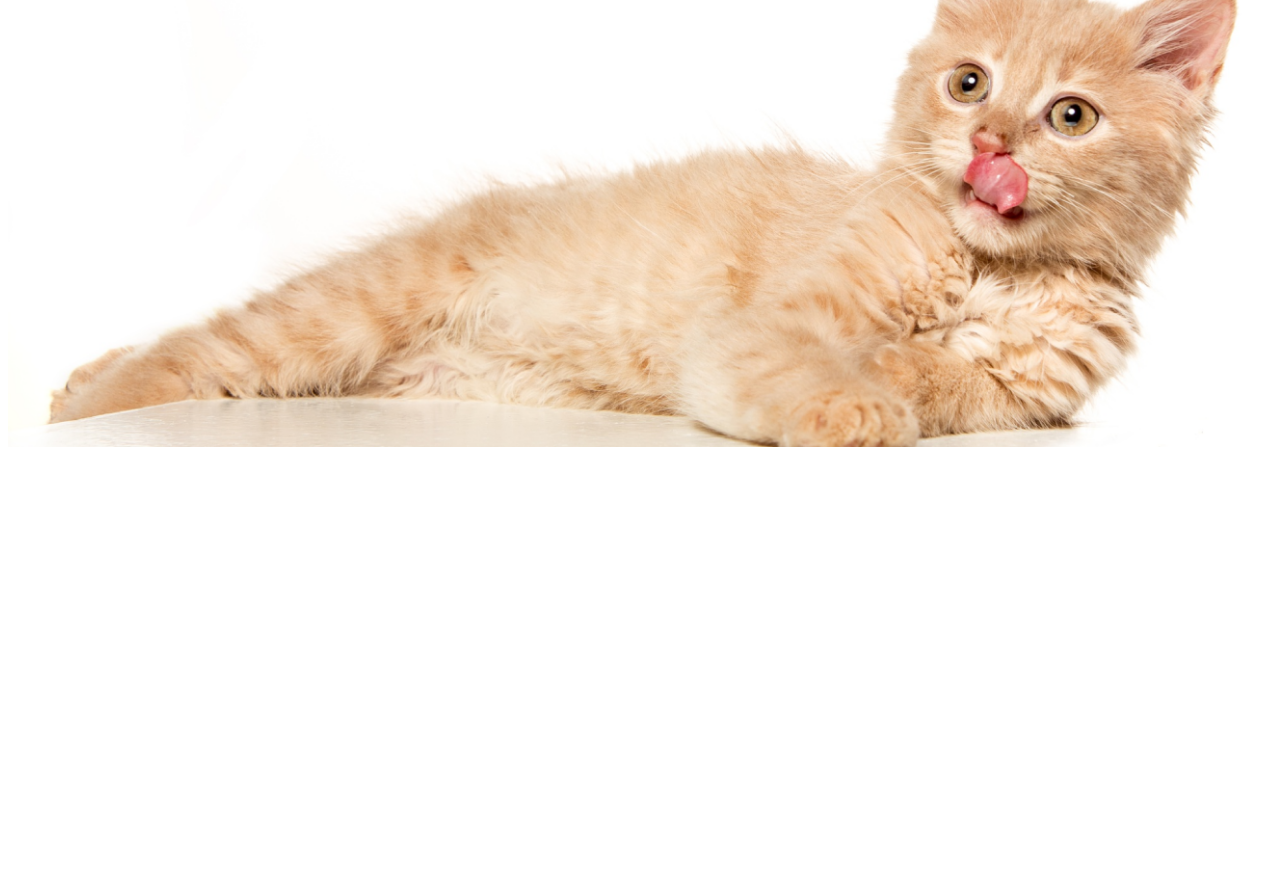
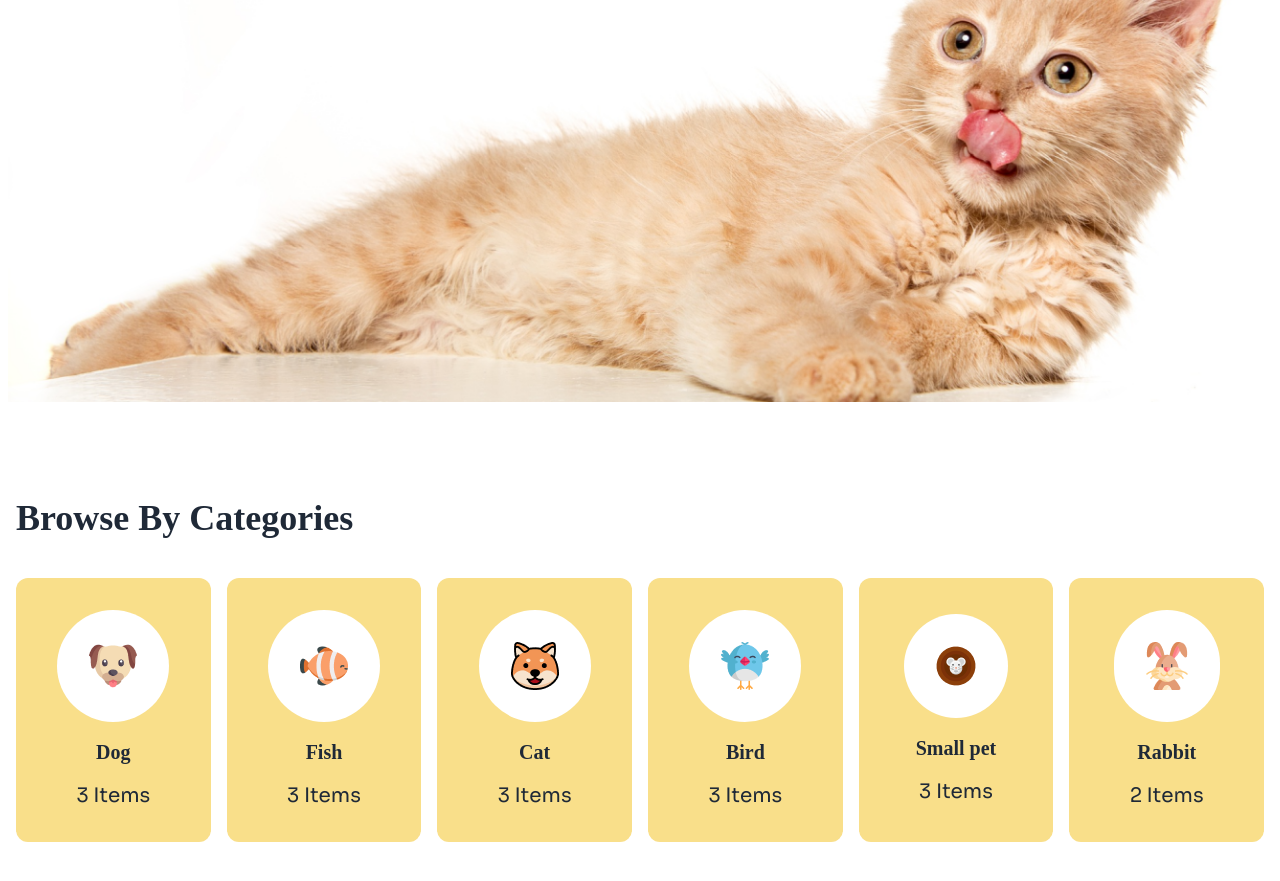
Before and after one commit to shanjidarahaman/pet-shop, a plain HTML site: page index.html in a window 1280 px wide. Shown: the part 439-1320 px from the top of the page. Before the commit the page ends 886 px from the top, so only its background shows below. Drawn offline with nearby package versions, Linux system fonts and the light colour scheme; a web font is replaced by a local one.

Commit message:
Category section and design updated

```diff
--- a/index.html
+++ b/index.html
@@ -14,6 +14,7 @@
     <link rel="preconnect" href="https://fonts.googleapis.com">
     <link rel="preconnect" href="https://fonts.gstatic.com" crossorigin>
     <link href="https://fonts.googleapis.com/css2?family=ADLaM+Display&display=swap" rel="stylesheet">
+
     <!--DaisyUI and Tailwindcss -->
     <link href="https://cdn.jsdelivr.net/npm/daisyui@4.12.23/dist/full.min.css" rel="stylesheet" type="text/css" />
     <script src="https://cdn.tailwindcss.com"></script>
@@ -24,19 +25,30 @@
                     colors: {
                         clifford: '#da373d',
                         'maincolor': '#FFDC26',
-                        'mainbg': '#FFF9F4'
+                        'mainbg': '#FFF9F4',
+                        'maincard': '#F9DF8A'
                     }
                 }
             }
         }
     </script>
     <title>Pet Shop</title>
+    <style>
+        .font-sora {
+            font-family: "Sora", serif;
+        }
+
+        .font-adam {
+            font-family: "ADLaM Display", serif;
+        }
+    </style>
 </head>
 
-<body>
+<body class="font-sora ">
     <!-- Header section -->
-    <header>
-        <div class="bg-mainbg lg:py-2 mb-20">
+    <header class="relative">
+        <!-- Navbar -->
+        <div class="bg-mainbg lg:py-2">
             <nav class="container mx-auto">
                 <div class="navbar">
                     <div class="navbar-start">
@@ -95,7 +107,7 @@
             </nav>
         </div>
         <!-- Hero Section -->
-        <section class="container mx-auto relative px-2 mb-20">
+        <section class="container mx-auto px-2 my-10 relative">
             <!-- Hero Text -->
             <div class="text-left absolute w-2/3 md:w-1/2 top-0 z-10 space-y-5">
                 <h1 class="font-adam  text-3xl md:text-5xl">Pamper Your Pet, <br> They Deserve <br>the Bes</h1>
@@ -112,20 +124,77 @@
             </div>
             <!-- hero image -->
 
-            <div class="absolute top-36 md:top-0">
+            <div class="relative top-32 md:top-0">
+
                 <img src="c1-assets/cat-big.png">
             </div>
         </section>
 
+
     </header>
 
     <!-- Main Section -->
-    <main>
+    <main class="container mx-auto">
+        <!-- Categories Section -->
+        <section class="mt-48 md:my-24 mx-4">
+            <div class="flex  justify-start flex-col gap-10">
+                <h1 class="text-2xl font-bold font-adam md:text-4xl">
+                    Browse By Categories
+                </h1>
 
+                <!-- Cards -->
+                <div class="grid grid-cols-2 md:grid-cols-6  gap-2 md:gap-4">
+                    <div
+                        class="flex flex-col gap-4 items-center justify-center border-solid border-1 border-maincolor bg-maincard rounded-xl p-8">
+                        <div class="bg-white rounded-full p-8 "><img src=" c1-assets/dog-cartoon.png"></div>
+
+                        <h2 class="font-adam font-bold md:text-xl">Dog</h2>
+                        <small class="md:text-xl">3 Items</small>
+                    </div>
+                    <div
+                        class="flex flex-col gap-4 items-center justify-center border-solid border-1 border-maincolor bg-maincard rounded-xl p-8">
+                        <div class="bg-white rounded-full p-8"><img src="c1-assets/fish-cartoon.png"></div>
+
+                        <h2 class="font-adam font-bold md:text-xl">Fish</h2>
+                        <small class="md:text-xl">3 Items</small>
+                    </div>
+                    <div
+                        class="flex flex-col gap-4 items-center justify-center border-solid border-1 border-maincolor bg-maincard rounded-xl p-8">
+                        <div class="bg-white rounded-full p-8"> <img src="c1-assets/cat-cartoon.png"></div>
+
+                        <h2 class="font-adam font-bold md:text-xl">Cat</h2>
+                        <small class="md:text-xl">3 Items</small>
+                    </div>
+                    <div
+                        class="flex flex-col gap-4 items-center justify-center border-solid border-1 border-maincolor bg-maincard rounded-xl p-8">
+                        <div class="bg-white rounded-full p-8"><img src="c1-assets/bird-cartoon.png"></div>
+
+                        <h2 class="font-adam font-bold md:text-xl">Bird</h2>
+                        <small class="md:text-xl">3 Items</small>
+                    </div>
+                    <div
+                        class="flex flex-col gap-4 items-center justify-center border-solid border-1 border-maincolor bg-maincard rounded-xl p-8">
+                        <div class="bg-white rounded-full p-8"><img src="c1-assets/mouse-cartoon.png"></div>
+
+                        <h2 class="font-adam font-bold md:text-xl">Small pet</h2>
+                        <small class="md:text-xl">3 Items</small>
+                    </div>
+                    <div
+                        class="flex flex-col gap-4 items-center justify-center border-solid border-1 border-maincolor bg-maincard rounded-xl p-8">
+                        <div class="bg-white rounded-full p-8"><img src="c1-assets/rabbit-cartoon.png"></div>
+
+                        <h2 class="font-adam font-bold md:text-xl">Rabbit</h2>
+                        <small class="md:text-xl">2 Items</small>
+                    </div>
+
+                </div>
+            </div>
+
+        </section>
     </main>
 
     <!-- footer section -->
-    <footer>
+    <footer class="lg:container mx-auto">
 
     </footer>
 
```
